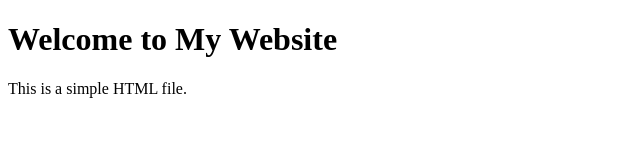
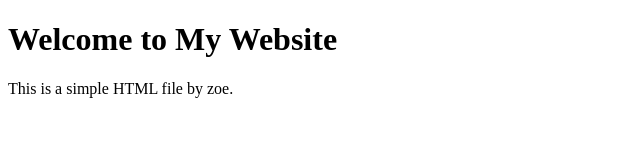
Before and after one commit to Bamba-Zoe/Zoe-codings, a plain HTML site: page index.html in a window 1280 px wide. Shown: the full height of the page, 0-640 px from the left. Drawn offline with Linux system fonts and the light colour scheme.

Commit message:
Create index.html for my-project Github Pages
Yes

```diff
--- a/index.html
+++ b/index.html
@@ -5,6 +5,6 @@
 </head>
 <body>
     <h1>Welcome to My Website</h1>
-    <p>This is a simple HTML file.</p>
+    <p>This is a simple HTML file by zoe.</p>
 </body>
 </html>
```
